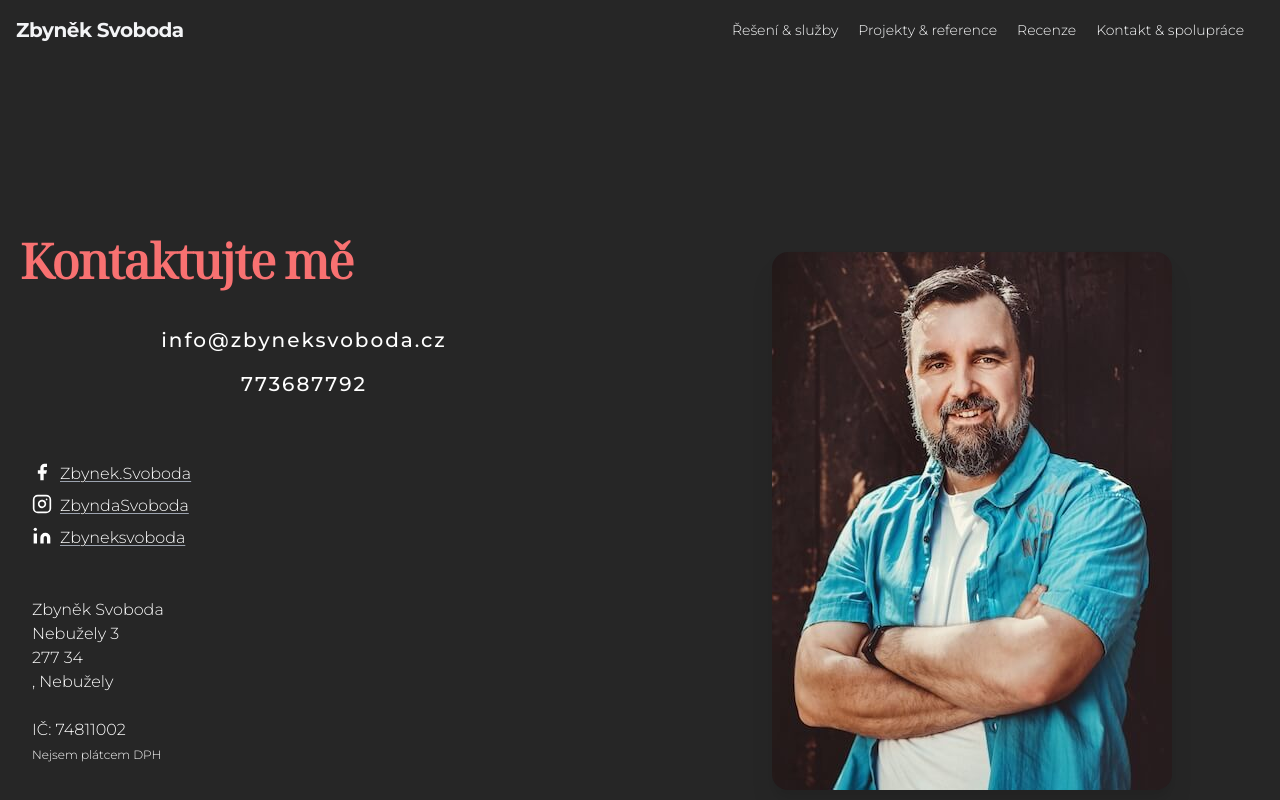
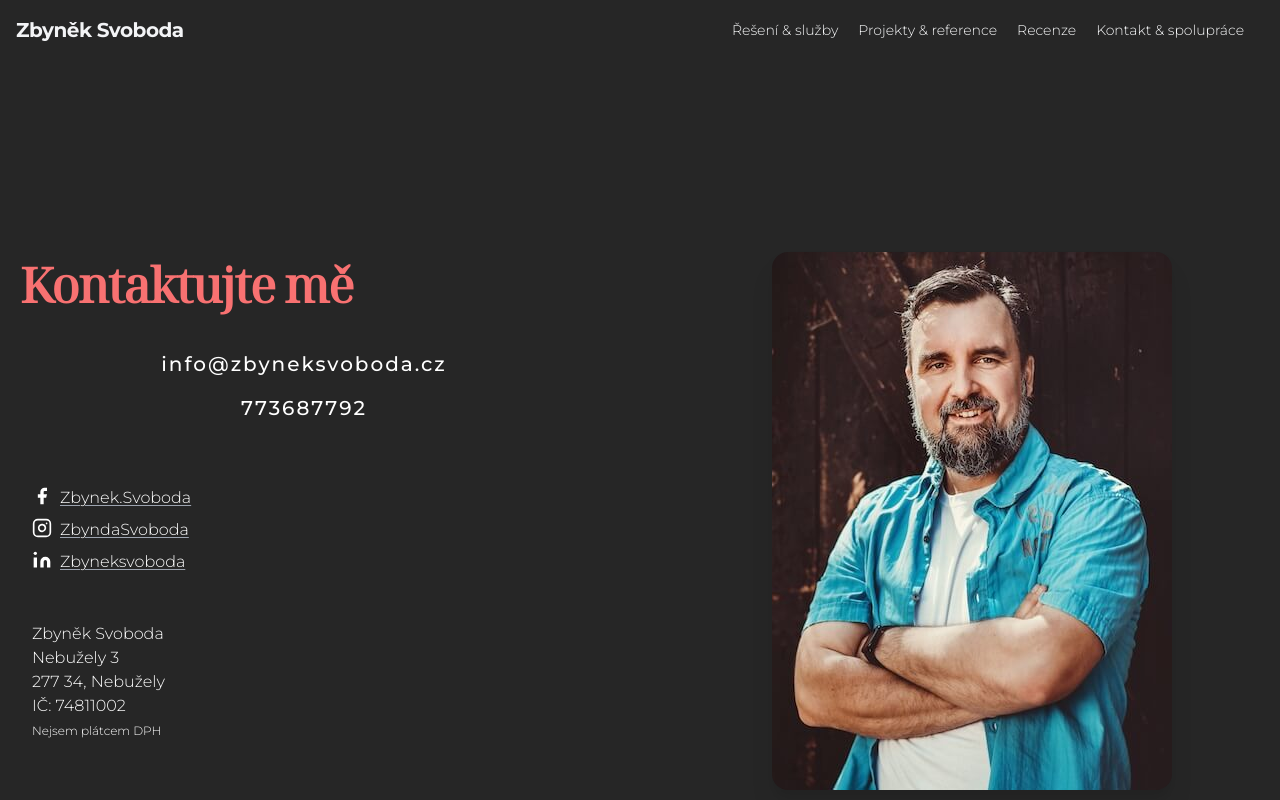
Before and after one commit to wentura/zbyneksvoboda.cz_next, a Next.js app: page /kontakt in a window 1280 px wide. Shown: the top 800 px of the page. Built offline with nearby package versions, Linux system fonts and the light colour scheme.

Commit message:
trochu jsem to ucesal, doufam

```diff
--- a/app/components/contact.jsx
+++ b/app/components/contact.jsx
@@ -113,7 +113,7 @@ export default function Contact() {
                 Zbyněk Svoboda
                 <br />
                 Nebužely 3<br />
-                277 34<span className="md:block hidden">, Nebužely</span>
+                277 34, Nebužely
                 <br />
                 IČ: 74811002
                 <br />
```
